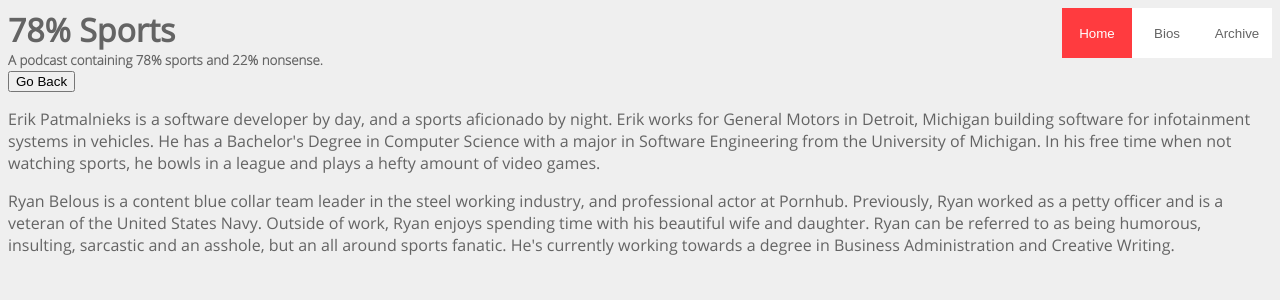
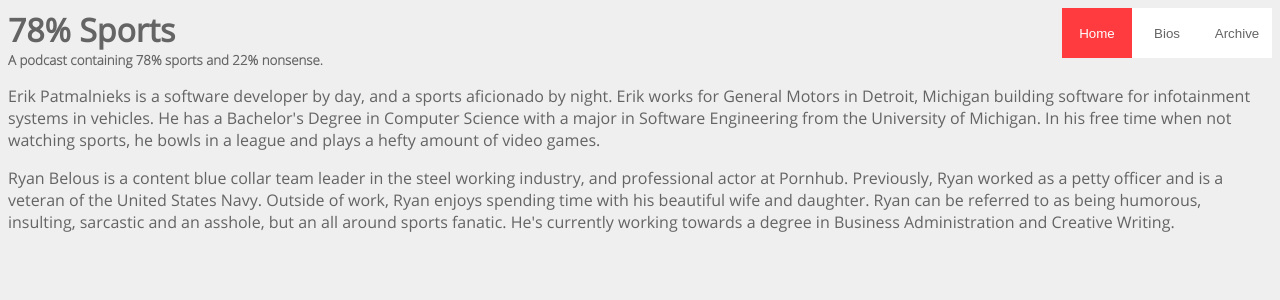
Before and after one commit to epatmalnieks/podcast, a Vue app: page /#/bios in a window 1280 px wide. Shown: the top 300 px of the page. Built offline with nearby package versions, Linux system fonts and the light colour scheme.

Commit message:
Remove back button

```diff
--- a/src/views/Archive.vue
+++ b/src/views/Archive.vue
@@ -1,6 +1,5 @@
 <template>
   <div>
-    <button @click='goBack'>Go Back</button>
     <p>This is the archive.
     </p>
   </div>
@@ -10,9 +9,6 @@
 export default {
   name: 'Archive',
   methods: {
-    goBack() {
-      this.$router.go(-1);
-    },
   },
 };
 </script>
--- a/src/views/Bios.vue
+++ b/src/views/Bios.vue
@@ -1,6 +1,5 @@
 <template>
   <div>
-    <button @click='goBack'>Go Back</button>
     <p>Erik Patmalnieks is a software developer by day, and a sports aficionado by night. Erik
       works for General Motors in Detroit, Michigan building software for
       infotainment systems in vehicles. He has a Bachelor's Degree in Computer Science
@@ -22,9 +21,6 @@
 export default {
   name: 'Bios',
   methods: {
-    goBack() {
-      this.$router.go(-1);
-    },
   },
 };
 </script>
```
